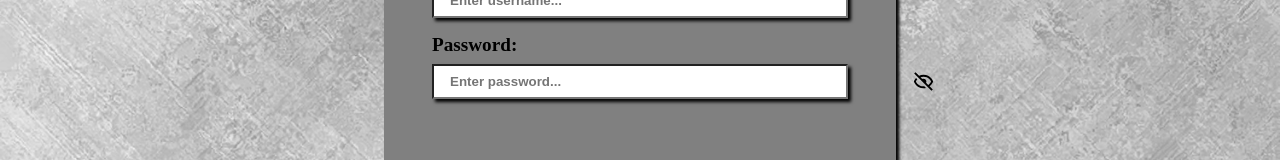
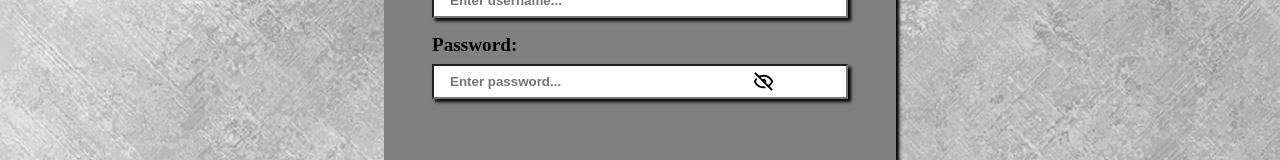
Before and after one commit to VLK2021/alterego-test, a React (Create React App) app: page /login in a window 1280 px wide. Shown: the part 287-447 px from the top of the page. Built offline with nearby package versions, Linux system fonts and the light colour scheme.

Commit message:
change style

```diff
--- a/src/components/Form/FormStyle.css
+++ b/src/components/Form/FormStyle.css
@@ -38,7 +38,7 @@ label {
 
 .icon-hide {
     position: relative;
-    left: 30rem;
+    left: 20rem;
     bottom: 2.8rem;
     cursor: pointer;
 }
```
